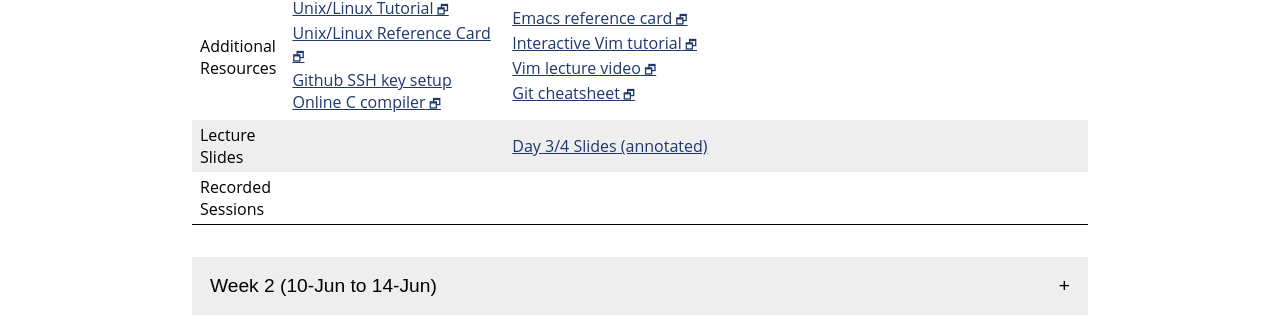
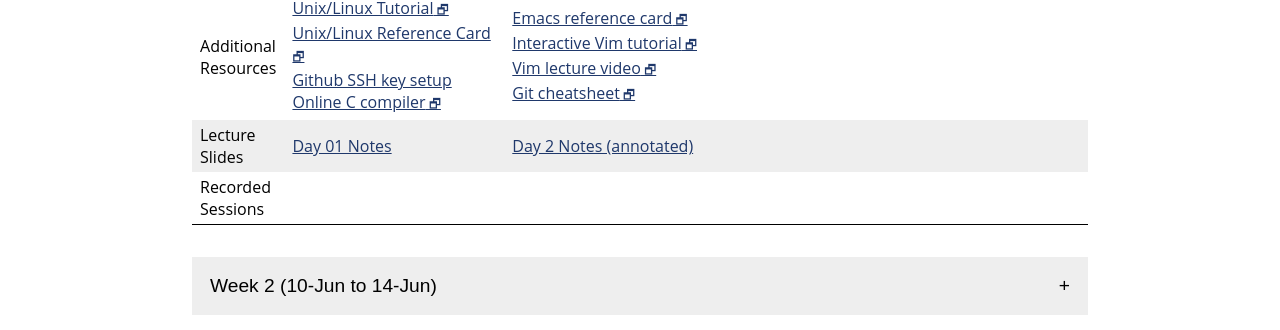
Before and after one commit to jhu-ip/cs220-summer24, a Jekyll site: the page built from material.md, in a window 1280 px wide. Shown: the part 719-1049 px from the top of the page. Built offline with Jekyll 4.4.1, drawn with Linux system fonts in a browser that asks for light colours.

Commit message:
Organize lecture notes

```diff
--- a/material.csv
+++ b/material.csv
@@ -15,7 +15,7 @@ Week,Day,Date,Type,Link text,URL
 1,1,3-Jun,Recap,Day 2,questions/day02.html
 1,1,3-Jun,Exercise,Exercise 2,exercise/ex02.html
 1,1,3-Jun,Resource,Online C compiler,https://www.onlinegdb.com/online_c_compiler
-1,1,3-Jun,LectureSlides,Day 01 Notes, slides/summer24_slides/summer24_session01_day01-02.pdf
+1,1,3-Jun,LectureSlides,Day 01 Notes, slides/summer24_slides/summer24_session01_day01-02_annotated.pdf
 
 1,2,5-Jun,Video,Editors (emacs),https://jh.hosted.panopto.com/Panopto/Pages/Viewer.aspx?id=d7af51c6-fffc-4c79-9e8e-ae230027adb4
 1,2,5-Jun,Video,Git,https://jh.hosted.panopto.com/Panopto/Pages/Viewer.aspx?id=7f332c5e-6ad8-4ff8-a702-ae23002793cf
@@ -34,7 +34,7 @@ Week,Day,Date,Type,Link text,URL
 1,2,5-Jun,Slides,"Logical operators, control flow",slides/day04_control_flow.pdf
 1,2,5-Jun,Recap,Day 4,questions/day04.html
 1,2,5-Jun,Exercise,Exercise 4,exercise/ex04.html
-1,2,5-Jun,LectureSlides,Day 3/4 Slides (annotated),slides/summer24_day03-04_annotated.pdf
+1,2,5-Jun,LectureSlides,Day 2 Notes (annotated),slides/summer24_slides/summer24_session02_day03-04_annotated.pdf
 
 1,3,7-Jun,Video,"Arrays, ASCII",https://jh.hosted.panopto.com/Panopto/Pages/Viewer.aspx?id=58f4d402-fd0d-4868-b805-ae230027ab93
 1,3,7-Jun,Video,C strings,https://jh.hosted.panopto.com/Panopto/Pages/Viewer.aspx?id=06a4f1da-f6a1-4212-b686-ae230027ab33
--- a/material.md
+++ b/material.md
@@ -62,8 +62,8 @@ the materials for that week.
     </tr>
     <tr>
       <td>Lecture<br>Slides</td>
-      <td></td>
-      <td><a href='slides/summer24_day03-04_annotated.pdf'>Day 3/4 Slides (annotated)</a></td>
+      <td><a href=' slides/summer24_slides/summer24_session01_day01-02_annotated.pdf'>Day 01 Notes</a></td>
+      <td><a href='slides/summer24_slides/summer24_session02_day03-04_annotated.pdf'>Day 2 Notes (annotated)</a></td>
       <td></td>
     </tr>
     <tr>
@@ -119,7 +119,7 @@ the materials for that week.
     </tr>
     <tr>
       <td>Lecture<br>Slides</td>
-      <td><a href=' slides/summer24_slides/summer24_session01_day01-02.pdf'>Day 01 Notes</a></td>
+      <td></td>
       <td></td>
       <td></td>
     </tr>
```
Also changed, not shown: 4 other files.
